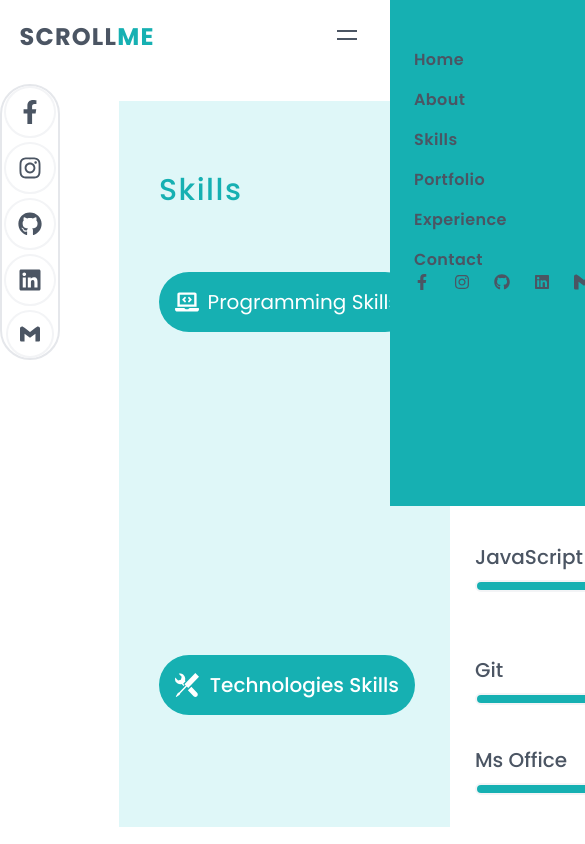
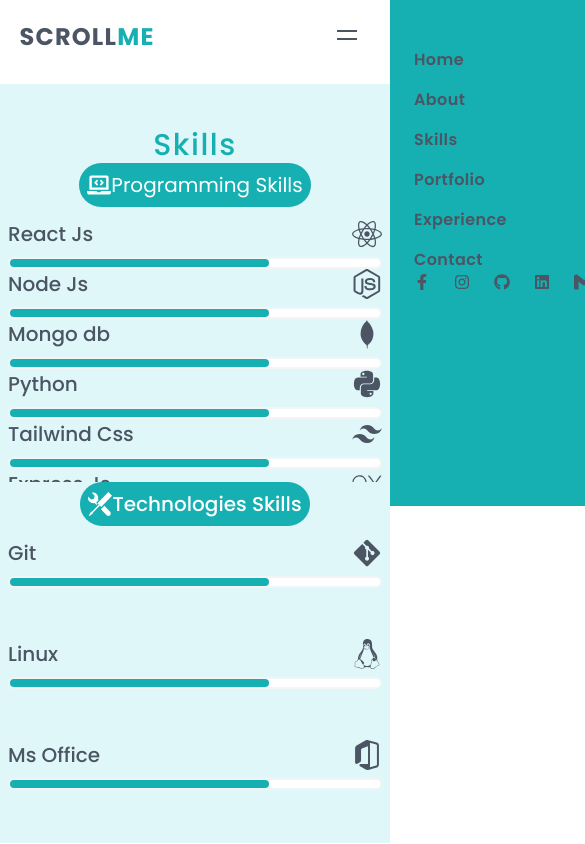
Before and after one commit to saurabhbakolia/Portfolio-Website, a React (Create React App) app: page /skills in a window 390 px wide. Shown: the top 844 px of the page, 585 px wide, since content can reach past the window. Built offline with nearby package versions, Linux system fonts and the light colour scheme.

Commit message:
skills page responsive done

```diff
--- a/src/components/LandingPage.js
+++ b/src/components/LandingPage.js
@@ -9,7 +9,7 @@
         <>
             <main className="landing_page_bg w-screen h-screen">
                 <Navbar />
-                <div className='flex justify-between items-center '>
+                <div className='flex justify-between items-center w-full'>
                     <div className='hidden lg:block lg:w-[15%] lg:h-[89.90vh]'><SocialMediaIcons /></div>
                     <div className='w-[100%] h-[90vh] flex flex-col-reverse justify-evenly items-center lg:flex-row lg:justify-between lg:items-center lg:w-[85%] lg:h-[89.90vh] lg:mr-[15.5%]'>
                         <div className='w-[90%] lg:w-[46%]  flex-col items-center justify-center md:space-y-7 space-y-5 text-center sm:text-center '>
--- a/src/components/Progress.js
+++ b/src/components/Progress.js
@@ -2,7 +2,7 @@
 
 const Progress = ({ progress}) => {
     return (
-        <div className='h-[12px] w-[260px] border-2 border-gray-100 bg-white rounded-full'>
+        <div className='h-[12px] w-full lg:w-[300px] border-2 border-gray-100 bg-white rounded-full'>
             <div className='w-[70%] h-full bg-[#16B0B2] rounded-full'>
                 <span className='bg-[#16B0B2]'></span>
             </div>
--- a/src/components/SkillsPage.js
+++ b/src/components/SkillsPage.js
@@ -15,13 +15,13 @@
         <>
             <main className="landing_page_bg w-screen h-screen">
                 <Navbar />
-                <div className='flex justify-between items-center'>
-                    <div className='w-[15%] h-[89.90vh]'><SocialMediaIcons /></div>
-                    <div className='text-gray-600 flex pl-10 flex-col justify-around items-start w-[85%] h-[86vh] ml-[15.5%] bg-[#DFF7F8]'>
-                        <h1 className='pt-10  text-3xl text-[#16B0B2] font-medium tracking-wider'>Skills</h1>
-                        <div className='flex justify-between items-start '>
-                            <div className='w-[16em]'>
-                                <ul className='flex justify-between items-center p-4 rounded-full text-xl  bg-[#16B0B2] text-white hover:shadow-md'>
+                <div className='flex justify-between items-center w-full'>
+                    <div className='hidden lg:block lg:w-[15%] lg:h-[89.90vh]'><SocialMediaIcons /></div>
+                    <div className='text-gray-600 flex flex-col justify-center md:justify-between items-center md:items-start w-full h-[89.90vh] lg:w-[85%] lg:h-[89.90vh] lg:mr-[15.5%] bg-[#DFF7F8] md:gap-4 md:p-4'>
+                        <h1 className='xl:pt-10 text-3xl text-[#16B0B2] font-medium tracking-wider'>Skills</h1>
+                        <div className='h-[42%] md:h-[60%] flex flex-col xl:flex-row justify-between items-start gap-3 md:gap-1 w-full'>
+                            <div className='lg:w-[16em] flex justify-center md:justify-start w-full'>
+                                <ul className='flex justify-between items-center p-2 lg:p-4 rounded-full text-xl  bg-[#16B0B2] text-white hover:shadow-md'>
                                     <li className='text-2xl'>
                                         <FaLaptopCode />
                                     </li>
@@ -30,20 +30,20 @@
                                     </li>
                                 </ul>
                             </div>
-                            <div className='grid grid-cols-2 justify-items-center items-start gap-10 min-w-[46em] w-[70%] ml-4'>
-                                <SkillsProgress language="React Js" langIcon={<FaReact/>}/>
-                                <SkillsProgress language="Node Js" langIcon={<GrNode/>}/>
-                                <SkillsProgress language="Mongo db" langIcon={<DiMongodb/>}/>
-                                <SkillsProgress language="Python" langIcon={<FaPython/>}/>
-                                <SkillsProgress language="Tailwind Css" langIcon={<SiTailwindcss/>}/>
-                                <SkillsProgress language="Express Js" langIcon={<SiExpress/>}/>
-                                <SkillsProgress language="JavaScript" langIcon={<SiJavascript/>}/>
-                                <SkillsProgress language="PHP" langIcon={<SiPhp/>}/>
+                            <div className='h-[100%] overflow-auto grid grid-cols-1 sm:grid-cols-2 justify-items-center md:items-start lg:gap-10 min-w-[360px] w-full xl:w-[70%]'>
+                                <SkillsProgress language="React Js" langIcon={<FaReact />} />
+                                <SkillsProgress language="Node Js" langIcon={<GrNode />} />
+                                <SkillsProgress language="Mongo db" langIcon={<DiMongodb />} />
+                                <SkillsProgress language="Python" langIcon={<FaPython />} />
+                                <SkillsProgress language="Tailwind Css" langIcon={<SiTailwindcss />} />
+                                <SkillsProgress language="Express Js" langIcon={<SiExpress />} />
+                                <SkillsProgress language="JavaScript" langIcon={<SiJavascript />} />
+                                <SkillsProgress language="PHP" langIcon={<SiPhp />} />
                             </div>
                         </div>
-                        <div className='flex justify-between items-start'>
-                            <div className='w-[16em] justify-between'>
-                                <ul className='flex justify-between items-center p-4 rounded-full text-xl bg-[#16B0B2] text-white font-medium hover:shadow-md'>
+                        <div className='h-[42%] md:h-[40%] flex flex-col xl:flex-row justify-between items-start gap-3 md:gap-1 w-full'>
+                            <div className='lg:justify-between md:justify-start lg:w-[16em] flex justify-center w-full'>
+                                <ul className='flex justify-between items-center p-2 lg:p-4 rounded-full text-xl bg-[#16B0B2] text-white font-medium hover:shadow-md'>
                                     <li className='text-2xl text-white'>
                                         <GoTools />
                                     </li>
@@ -52,10 +52,10 @@
                                     </li>
                                 </ul>
                             </div>
-                            <div className='grid grid-cols-2 justify-items-center w-[70%] min-w-[46em] gap-10 ml-4'>
-                                <SkillsProgress language="Git" langIcon={<FaGitAlt/>}/>
-                                <SkillsProgress language="Linux" langIcon={<FaLinux/>}/>
-                                <SkillsProgress language="Ms Office" langIcon={<SiMicrosoftoffice/>}/>
+                            <div className='h-[100%] lg:h-[100px] xl:h-full overflow-auto grid grid-cols-1 sm:grid-cols-2 justify-items-center w-full min-w-[360px] gap-10 lg:ml-4 xl:w-[70%]'>
+                                <SkillsProgress language="Git" langIcon={<FaGitAlt />} />
+                                <SkillsProgress language="Linux" langIcon={<FaLinux />} />
+                                <SkillsProgress language="Ms Office" langIcon={<SiMicrosoftoffice />} />
                             </div>
                         </div>
                     </div>
--- a/src/components/SkillsProgress.js
+++ b/src/components/SkillsProgress.js
@@ -5,8 +5,8 @@
 const SkillsProgress = ({ language, langIcon }) => {
     return (
         <>
-            <div>
-                <ul className='flex justify-between items-center w-[11em] mb-2'>
+            <div className='w-full px-2 max-w-[420px] lg:max-w-[20em]'>
+                <ul className='flex justify-between items-center lg:w-[11em] mb-2'>
                     <li className='text-xl font-medium'>
                         {language}
                     </li>
```
